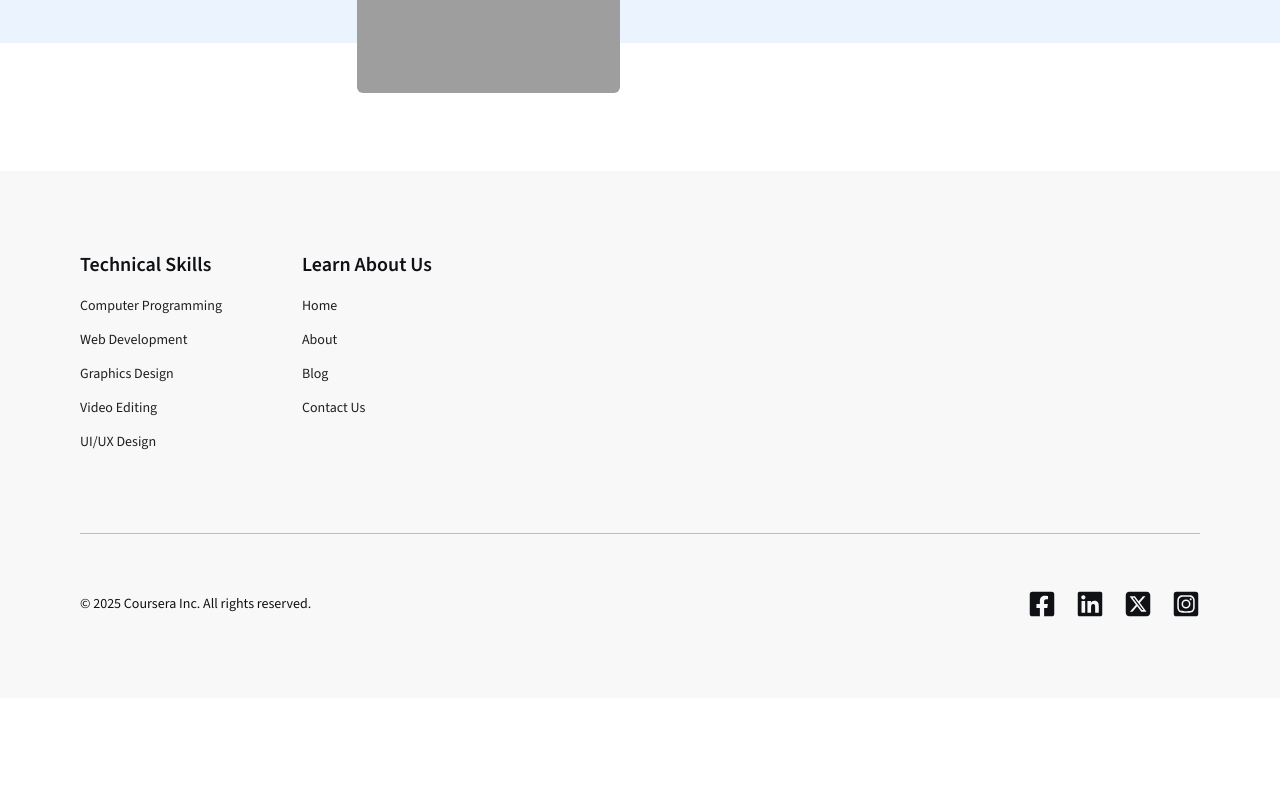
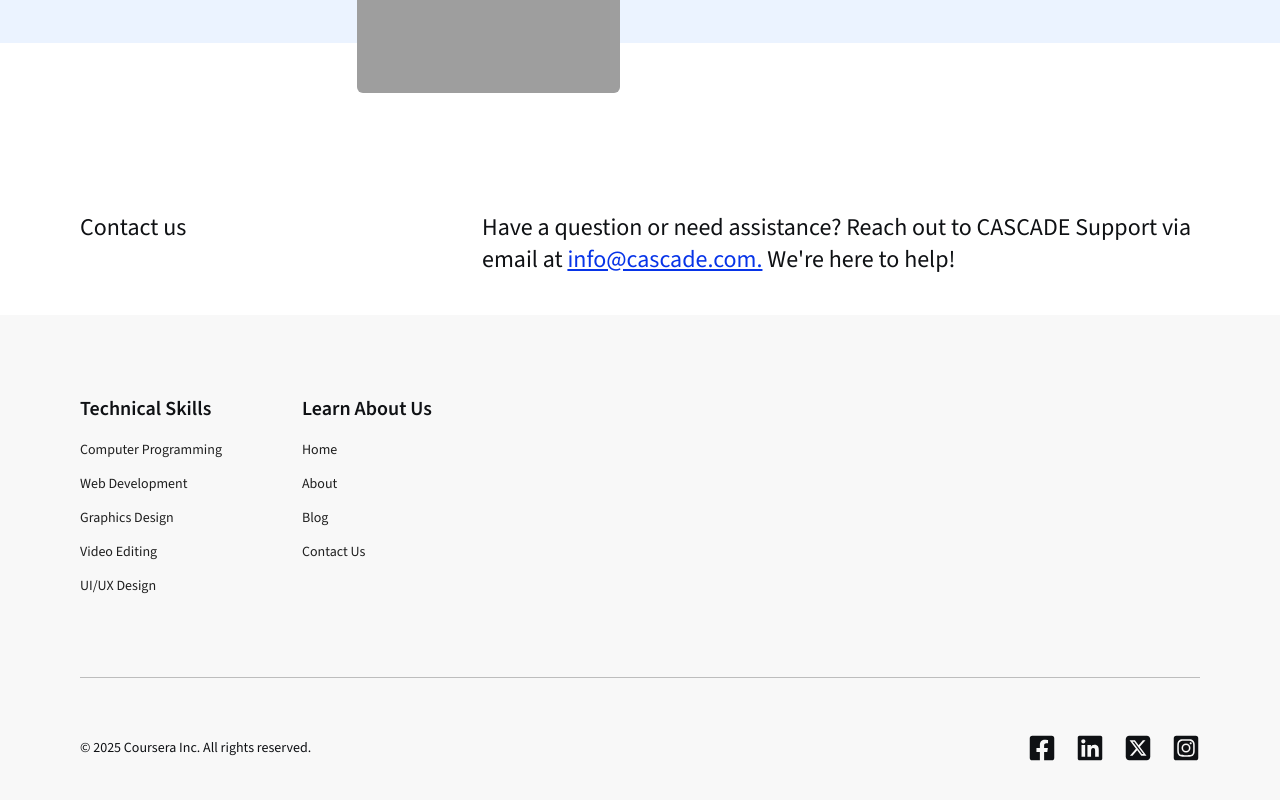
Before and after one commit to HenryAgu/Cascade-v2, a Next.js app: page /about in a window 1280 px wide. Shown: the part 3864-4664 px from the top of the page. Before the commit the page ends 4562 px from the top, so only its background shows below. Built offline with nearby package versions, Linux system fonts and the light colour scheme; grey boxes are pictures that could not be loaded; a web font is replaced by a local one.

Commit message:
feat: contact bananer

```diff
--- a/src/app/about/page.tsx
+++ b/src/app/about/page.tsx
@@ -5,6 +5,7 @@ import Faq from "../components/Faq";
 import AboutSection from "../components/About/AboutSection";
 import Banner from "../components/Banner";
 import HowWeWork from "../components/About/HowWeWork";
+import ContactBanner from "../components/ContactBanner";
 
 export const metadata: Metadata = {
   title: "About Cascade | Empowering Learning Through Innovation",
@@ -54,6 +55,7 @@ const AboutUsPage = () => {
       <HowWeWork/>
       <Faq/>
       <Banner/>
+      <ContactBanner/>
     </main>
   );
 };
--- /dev/null
+++ b/src/app/components/ContactBanner.tsx
@@ -0,0 +1,29 @@
+import Link from "next/link";
+import React from "react";
+
+const ContactBanner = () => {
+  return (
+    <section className="flex flex-col lg:flex-row gap-y-5 justify-between w-full container mx-auto px-5 lg:px-20 py-10">
+      <div className="">
+        <span className="font-source text-[22px] lg:text-2xl font-medium text-black">
+          Contact us
+        </span>
+      </div>
+      <div className="max-w-[718px]">
+        <p className="font-source text-[22px] lg:text-2xl font-medium text-black">
+          Have a question or need assistance? Reach out to CASCADE Support via
+          email at{" "}
+          <Link
+            href="mailto:info@cascade.com?subject=Support Request&body=Hello CASCADE Support,"
+            className="text-brand-blue underline"
+          >
+            info@cascade.com.
+          </Link>{" "}
+          We're here to help!
+        </p>
+      </div>
+    </section>
+  );
+};
+
+export default ContactBanner;
```
